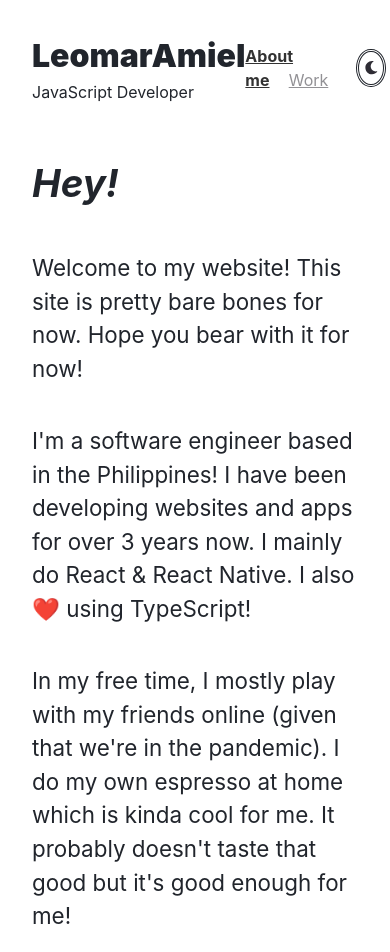
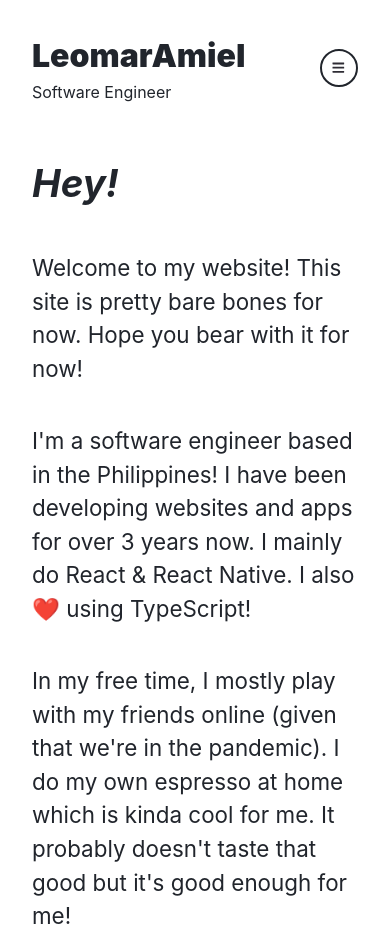
Before and after one commit to LeomarAmiel/leomar-blog, a Next.js app: page / in a window 390 px wide. Built offline with nearby package versions, Linux system fonts and the light colour scheme.

Commit message:
start work on header component

```diff
--- a/src/components/common/header/header.styles.ts
+++ b/src/components/common/header/header.styles.ts
@@ -20,7 +20,7 @@ export const LogoLink = styled.a`
 export const Button = styled.button`
   width: 2.4rem;
   height: 2.4rem;
-  border: 3px double ${({ theme }) => theme.text};
+  border: 2px double ${({ theme }) => theme.text};
   border-radius: 50%;
   box-sizing: border-box;
   background-color: ${({ theme }) => theme.activeBackgroundColor};
--- a/src/components/common/header/index.tsx
+++ b/src/components/common/header/index.tsx
@@ -1,7 +1,7 @@
-import React, { useContext } from "react";
+import React, { FC, useContext, useEffect, useState } from "react";
 import Link from "next/link";
 import { FontAwesomeIcon } from "@fortawesome/react-fontawesome";
-import { faMoon, faSun } from "@fortawesome/free-solid-svg-icons";
+import { faMoon, faSun, faBars } from "@fortawesome/free-solid-svg-icons";
 import {
   Header as StyledHeader,
   Button,
@@ -14,8 +14,24 @@ import {
 import { ThemeContext } from "@context/themeProvider";
 import { useRouter } from "next/router";
 
-export default function Header() {
+const Header: FC<unknown> = () => {
   const { theme, setTheme } = useContext(ThemeContext);
+  const [width, setWidth] = useState(0);
+
+  useEffect(() => {
+    if (window) {
+      setWidth(window?.innerWidth);
+    }
+    function handleResize() {
+      setWidth(window?.innerWidth);
+    }
+
+    window.addEventListener("resize", handleResize);
+
+    handleResize();
+
+    return () => window.removeEventListener("resize", handleResize);
+  }, []);
   const router = useRouter();
   const iconColor = theme === "light" ? "rgb(46, 44, 52)" : "white";
   return (
@@ -26,10 +42,19 @@ export default function Header() {
             <LogoLink>LeomarAmiel</LogoLink>
           </Link>
         </h1>
-        JavaScript Developer
+        Software Engineer
       </DataWrapper>
 
       <NavWrapper>
+        {width < 500 ? (
+          <>
+            <Button onClick={() => {}}>
+              <FontAwesomeIcon fixedWidth color={iconColor} icon={faBars} />
+            </Button>
+          </>
+        ) : (
+          <>
+            {" "}
             <Nav>
               <Link href="/">
                 <NavLink isSelected={router.pathname === "/"}>About me</NavLink>
@@ -45,7 +70,11 @@ export default function Header() {
                 <FontAwesomeIcon fixedWidth color={iconColor} icon={faSun} />
               )}
             </Button>
+          </>
+        )}
       </NavWrapper>
     </StyledHeader>
   );
-}
+};
+
+export default Header;
```
Lines whose indentation alone changed are shown as unchanged.
